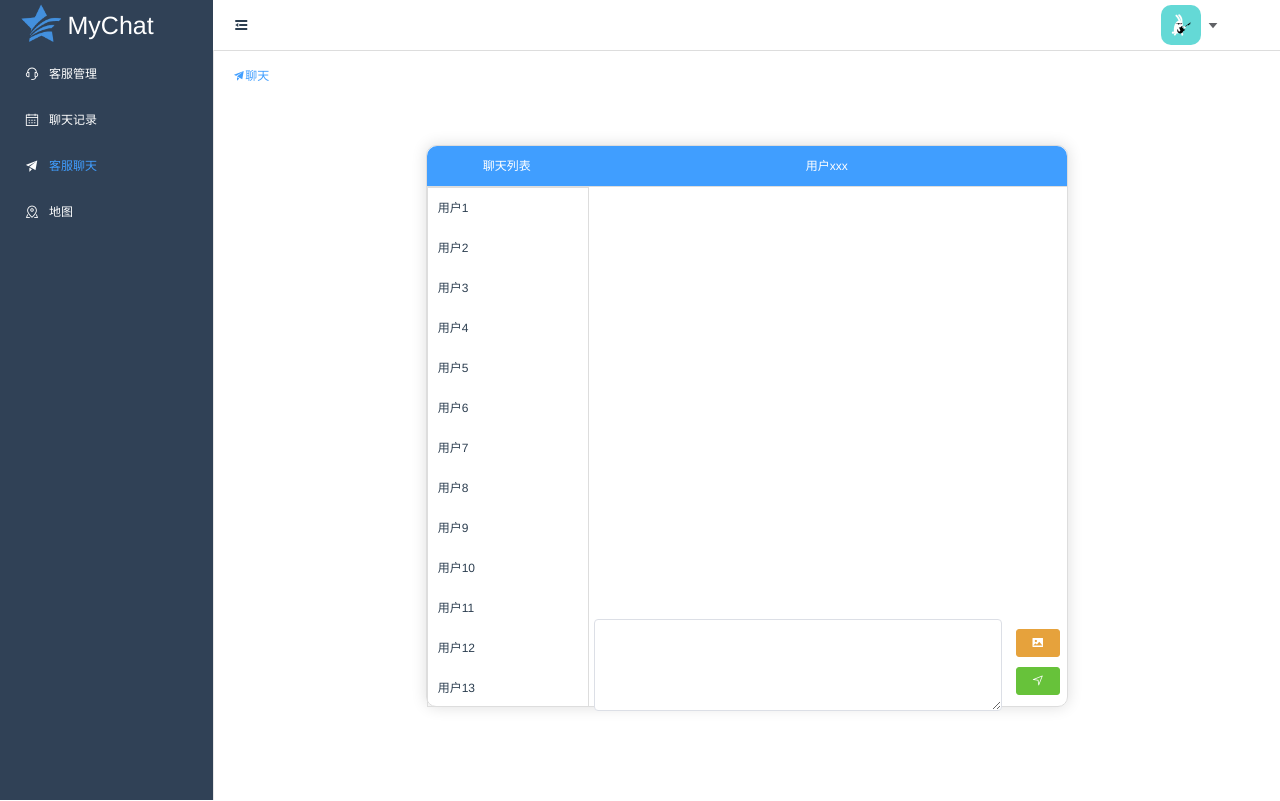
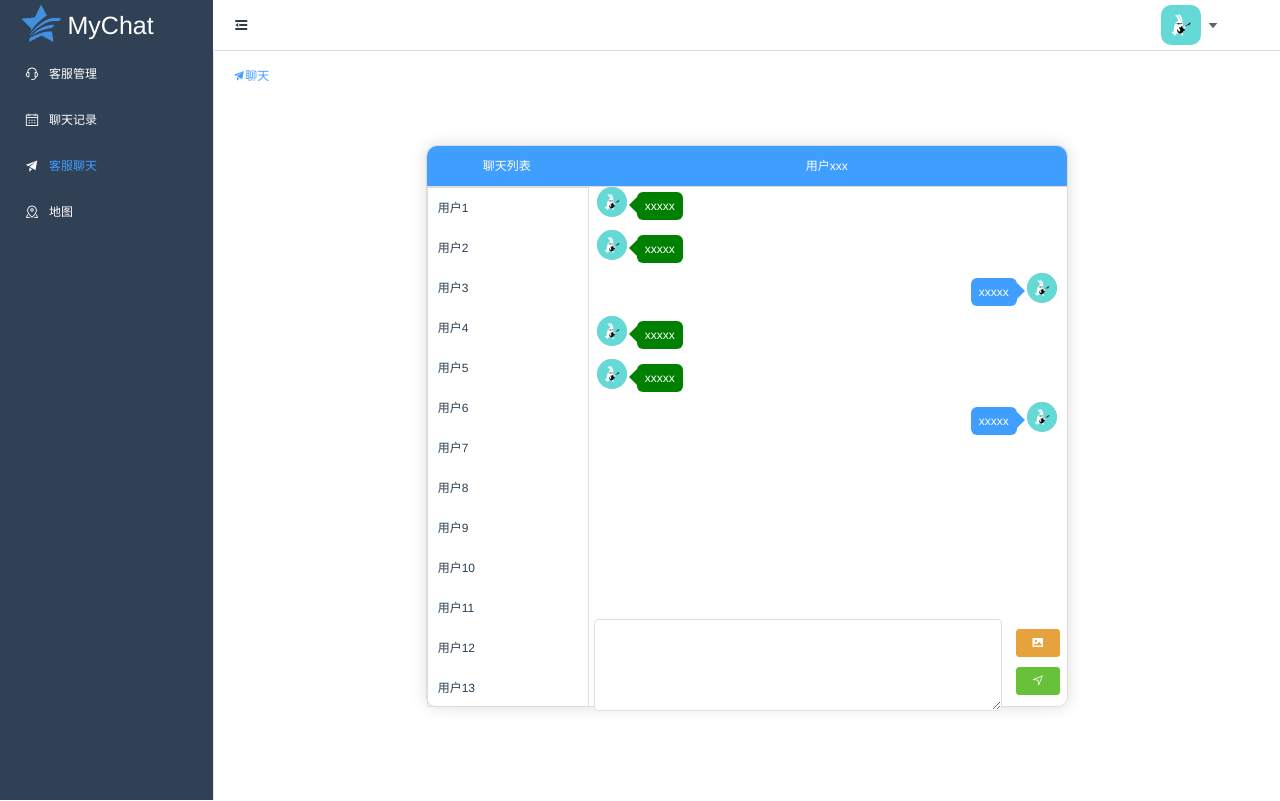
Before and after one commit to Yqoo/chat, a Vue app: page /chat in a window 1280 px wide. Built offline with nearby package versions, Linux system fonts and the light colour scheme.

Commit message:
chart css

```diff
--- a/src/components/chat.vue
+++ b/src/components/chat.vue
@@ -17,7 +17,28 @@
           <div class="header" style="border-top-right-radius: 10px;">
             用户{{ user }}
           </div>
-          <div class="body"></div>
+          <div class="body" id="chartBody">
+            <div
+              v-for="(item, index) in chartList"
+              :key="index"
+              :class="{
+                right: item.isKf,
+                left: !item.isKf
+              }"
+            >
+              <el-avatar :src="image" v-if="!item.isKf"></el-avatar>
+              <p :class="{ right: item.isKf, left: !item.isKf }">
+                {{ item.content }}
+              </p>
+              <el-avatar :src="image" v-if="item.isKf"></el-avatar>
+            </div>
+           <!--  <div class="right">
+              <el-avatar :src="image"></el-avatar>
+              <p class="right">
+                xxxxxxxxxxxxxxxxxxxx
+              </p>
+            </div> -->
+          </div>
           <div class="footer">
             <el-input
               type="textarea"
@@ -31,6 +52,7 @@
                   size="mini"
                   icon="el-icon-picture"
                   title="发送图片"
+                  @click="mockyh"
                 ></el-button>
               </div>
               <div style="margin-top:10px">
@@ -39,6 +61,7 @@
                   size="mini"
                   icon="el-icon-position"
                   title="发送"
+                  @click="send"
                 ></el-button>
               </div>
             </div>
@@ -50,19 +73,48 @@
 </template>
 
 <script>
+import image from "@/assets/image/user.gif";
 export default {
   name: "Chat",
   data() {
     return {
       user: "xxx",
+      image,
       kf: {
         targetChat: ""
-      }
+      },
+      chartList: [
+        { isKf: false, content: "xxxxx" },
+        { isKf: false, content: "xxxxx" },
+        { isKf: true, content: "xxxxx" },
+        { isKf: false, content: "xxxxx" },
+        { isKf: false, content: "xxxxx" },
+        { isKf: true, content: "xxxxx" }
+      ]
     };
+  },
+  watch: {
+    "chartList.length"() {
+      let ele = document.getElementById("chartBody");
+      console.log(ele.lastChild);
+      ele.scrollTop = ele.scrollHeight;
+    }
   },
   methods: {
     setUser(user) {
       this.user = user;
+    },
+    send() {
+      this.chartList.push({
+        isKf: true,
+        content: this.kf.targetChat
+      });
+    },
+    mockyh() {
+      this.chartList.push({
+        isKf: false,
+        content: this.kf.targetChat
+      });
     }
   }
 };
@@ -127,6 +179,56 @@ export default {
     }
     .body {
       height: calc(70vh - 128px);
+      padding: 0px 10px;
+      overflow-y: auto;
+      div {
+        .el-avatar {
+          height: 30px;
+          width: 30px;
+          vertical-align: top;
+        }
+      }
+      div.left {
+        text-align: left;
+      }
+      div.right {
+        text-align: right;
+      }
+      div p {
+        background-color: #fff;
+        padding: 5px 8px;
+        display: inline-block;
+        border-radius: 6px;
+        position: relative;
+        max-width: 50%;
+        word-wrap: break-word;
+        color: #fff;
+      }
+      div p.left {
+        background: green;
+        margin: 5px 0 10px 10px;
+      }
+      div p.right {
+        background: #409eff;
+        margin: 5px 10px 10px 0px;
+      }
+      div p::after {
+        content: "";
+        border: 8px solid #ffffff00;
+        position: absolute;
+        top: 5px;
+      }
+      div p.left::after {
+        border-right: 8px solid green;
+        left: -16px;
+      }
+      div p.right::after {
+        border-left: 8px solid #409eff;
+        right: -16px;
+      }
+    }
+    .body::-webkit-scrollbar {
+      display: none;
     }
     .footer {
       display: flex;
```
